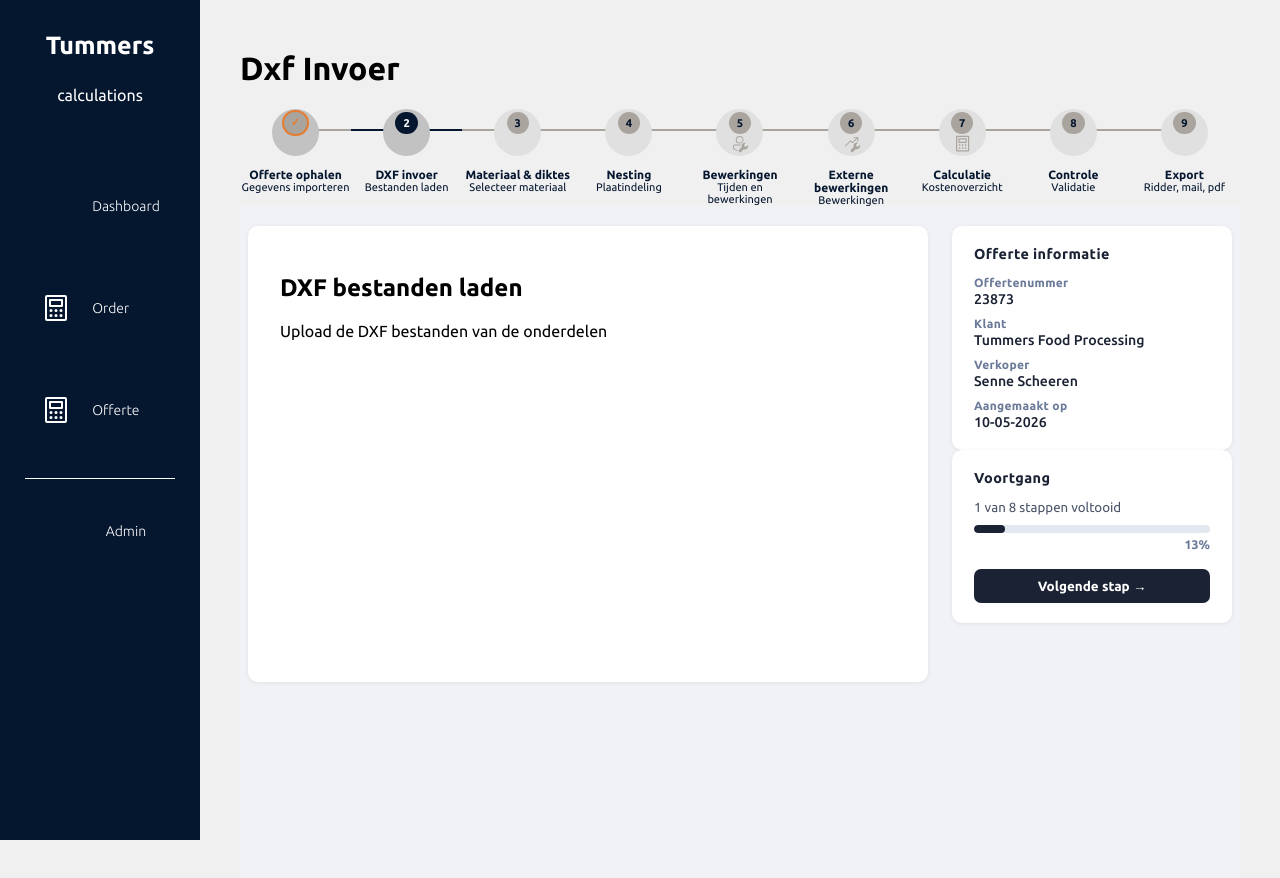
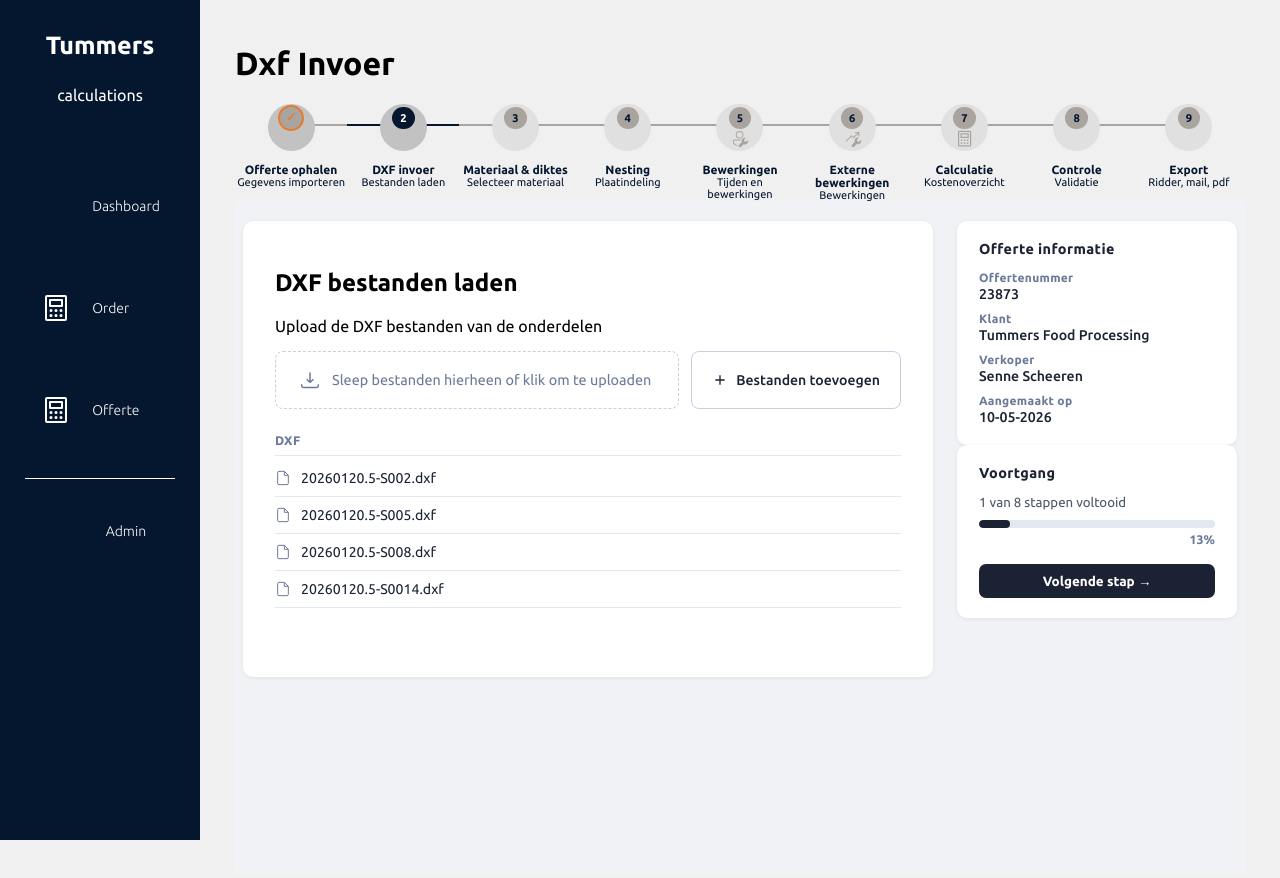
Before and after one commit to afroneko/calculation-tool, a React (Vite) app in the folder Frontend/frontend/: page /stap2 in a window 1280 px wide. Built offline with nearby package versions, Linux system fonts and the light colour scheme; some icons are missing.

Commit message:
Finished dxf invoer page - UI is not there yet, but layout is - Added page specific content

```diff
--- a/Frontend/frontend/src/layout/OfferteStapLayout.jsx
+++ b/Frontend/frontend/src/layout/OfferteStapLayout.jsx
@@ -3,7 +3,6 @@ import DetailCard from '../components/cards/detail/DetailCard';
 import ProgressCard from '../components/cards/progress/ProgressCard';
 
 export default function OfferteStapLayout({
-  title,
   children,
   offerte = {},
   voortgang = { stap: 2, totaal: 8 },
--- a/Frontend/frontend/src/pages/stap2/DxfInvoer.css
+++ b/Frontend/frontend/src/pages/stap2/DxfInvoer.css
@@ -1,3 +1,90 @@
 .dxf-invoer-page {
-    margin: 5px;
+  display: flex;
+  flex-direction: column;
 }
+
+.dxf-invoer__subtitle {
+  margin: 0 0 20px;
+  color: #4a5568;
+  font-size: 0.9rem;
+}
+
+/* Upload rij: dropzone + knop naast elkaar */
+.dxf-invoer__upload-row {
+  display: flex;
+  gap: 12px;
+  align-items: stretch;
+  margin-bottom: 24px;
+}
+
+/* Dropzone */
+.dxf-invoer__dropzone {
+  flex: 1;
+  display: flex;
+  align-items: center;
+  gap: 12px;
+  padding: 18px 24px;
+  border: 1.5px dashed #c8d0e0;
+  border-radius: 8px;
+  color: #6b7a99;
+  font-size: 0.9rem;
+  cursor: pointer;
+  transition: background 0.15s, border-color 0.15s;
+}
+
+.dxf-invoer__dropzone:hover {
+  background: #f7f9fc;
+  border-color: #a0aec0;
+}
+
+/* Bestanden toevoegen knop */
+.dxf-invoer__add-btn {
+  display: flex;
+  align-items: center;
+  gap: 8px;
+  padding: 0 20px;
+  border: 1.5px solid #c8d0e0;
+  border-radius: 8px;
+  color: #1a2233;
+  font-size: 0.88rem;
+  font-weight: 500;
+  cursor: pointer;
+  white-space: nowrap;
+  transition: background 0.15s;
+}
+
+.dxf-invoer__add-btn:hover {
+  background: #f0f2f5;
+}
+
+/* Bestandslijst */
+.dxf-invoer__file-list {
+  display: flex;
+  flex-direction: column;
+}
+
+.dxf-invoer__file-list-header {
+  font-size: 0.78rem;
+  font-weight: 600;
+  color: #6b7a99;
+  text-transform: uppercase;
+  letter-spacing: 0.4px;
+  padding-bottom: 8px;
+  border-bottom: 1px solid #e2e8f0;
+  margin-bottom: 4px;
+}
+
+.dxf-invoer__file-row {
+  display: flex;
+  align-items: center;
+  gap: 10px;
+  padding: 10px 0;
+  border-bottom: 1px solid #e2e8f0;
+  color: #1a2233;
+  font-size: 0.88rem;
+}
+
+.dxf-invoer__file-row svg {
+  flex-shrink: 0;
+  color: #6b7a99;
+}
--- a/Frontend/frontend/src/pages/stap2/DxfInvoer.jsx
+++ b/Frontend/frontend/src/pages/stap2/DxfInvoer.jsx
@@ -2,9 +2,27 @@ import "./DxfInvoer.css";
 import Progressbar from "../../components/progressbar/Progressbar";
 import OfferteStapLayout from "../../layout/OfferteStapLayout";
 import { useNavigate } from "react-router-dom";
+import { useState } from "react";
 
 export default function DxfInvoer() {
 const navigate = useNavigate();
+const [files, setFiles] = useState([
+    "20260120.5-S002.dxf",
+    "20260120.5-S005.dxf",
+    "20260120.5-S008.dxf",
+    "20260120.5-S0014.dxf",
+  ]);
+
+  function handleDrop(e) {
+    e.preventDefault();
+    const dropped = Array.from(e.dataTransfer.files).map((f) => f.name);
+    setFiles((prev) => [...prev, ...dropped]);
+  }
+
+  function handleFileInput(e) {
+    const picked = Array.from(e.target.files).map((f) => f.name);
+    setFiles((prev) => [...prev, ...picked]);
+  }
 
   return (
     <div className="dxf-invoer-page">
@@ -12,7 +30,6 @@ const navigate = useNavigate();
       <Progressbar />
 
        <OfferteStapLayout
-      title="Materiaal & diktes"
       offerte={{
         offertenummer: '23873',
         klant: 'Tummers Food Processing',
@@ -23,10 +40,55 @@ const navigate = useNavigate();
       onVorige={() => navigate('/stap/1')}
       onVolgende={() => navigate('/stap/3')}
     >
-      {/* Hier komt je tabel, form, of andere content */}
+
       <h2>DXF bestanden laden</h2>
       <p>Upload de DXF bestanden van de onderdelen</p>
-      {/* ... */}
+
+     <div className="dxf-invoer__upload-row">
+          <div
+            className="dxf-invoer__dropzone"
+            onDrop={handleDrop}
+            onDragOver={(e) => e.preventDefault()}
+            onClick={() => document.getElementById("dxf-file-input").click()}
+          >
+            <svg width="20" height="20" viewBox="0 0 24 24" fill="none" stroke="currentColor" strokeWidth="1.8">
+              <path d="M12 15V3m0 12-4-4m4 4 4-4" />
+              <path d="M2 17v2a2 2 0 0 0 2 2h16a2 2 0 0 0 2-2v-2" />
+            </svg>
+            Sleep bestanden hierheen of klik om te uploaden
+          </div>
+
+          <label className="dxf-invoer__add-btn">
+            <input
+              id="dxf-file-input"
+              type="file"
+              multiple
+              accept=".dxf"
+              style={{ display: "none" }}
+              onChange={handleFileInput}
+            />
+            <svg width="16" height="16" viewBox="0 0 24 24" fill="none" stroke="currentColor" strokeWidth="2">
+              <path d="M12 5v14M5 12h14" />
+            </svg>
+            Bestanden toevoegen
+          </label>
+        </div>
+
+        {/* Bestandslijst */}
+        {files.length > 0 && (
+          <div className="dxf-invoer__file-list">
+            <span className="dxf-invoer__file-list-header">DXF</span>
+            {files.map((name, i) => (
+              <div key={i} className="dxf-invoer__file-row">
+                <svg width="16" height="16" viewBox="0 0 24 24" fill="none" stroke="currentColor" strokeWidth="1.5">
+                  <path d="M14 2H6a2 2 0 0 0-2 2v16a2 2 0 0 0 2 2h12a2 2 0 0 0 2-2V8z" />
+                  <path d="M14 2v6h6" />
+                </svg>
+                <span>{name}</span>
+              </div>
+            ))}
+          </div>
+        )}
     </OfferteStapLayout>
     </div>
   );
--- a/Frontend/frontend/src/styles/layout.css
+++ b/Frontend/frontend/src/styles/layout.css
@@ -34,124 +34,3 @@
           box-shadow: 0 1px 4px rgba(0,0,0,0.07);
           min-height: 400px;
         }
-
-        /* Sidebar kaartjes */
-        .offerte-stap-layout__card {
-          background: #ffffff;
-          border-radius: 10px;
-          padding: 20px 22px;
-          box-shadow: 0 1px 4px rgba(0,0,0,0.07);
-        }
-        .offerte-stap-layout__card + .offerte-stap-layout__card {
-          margin-top: 16px;
-        }
-
-        .offerte-stap-layout__card-title {
-          margin: 0 0 14px;
-          font-size: 0.9rem;
-          font-weight: 700;
-          color: #1a2233;
-          text-transform: uppercase;
-          letter-spacing: 0.4px;
-        }
-
-        /* Info lijst */
-        .offerte-stap-layout__info-list {
-          margin: 0;
-          display: grid;
-          grid-template-columns: auto 1fr;
-          row-gap: 8px;
-          column-gap: 12px;
-        }
-        .offerte-stap-layout__info-list dt {
-          font-size: 0.78rem;
-          font-weight: 600;
-          color: #6b7a99;
-          text-transform: uppercase;
-          letter-spacing: 0.3px;
-          white-space: nowrap;
-        }
-        .offerte-stap-layout__info-list dd {
-          margin: 0;
-          font-size: 0.88rem;
-          color: #1a2233;
-          font-weight: 500;
-        }
-
-        /* Voortgangsbalk */
-        .offerte-stap-layout__progress-label {
-          margin: 0 0 10px;
-          font-size: 0.83rem;
-          color: #4a5568;
-        }
-        .offerte-stap-layout__progress-track {
-          background: #e2e8f0;
-          border-radius: 999px;
-          height: 8px;
-          overflow: hidden;
-        }
-        .offerte-stap-layout__progress-fill {
-          height: 100%;
-          background: #1a2233;
-          border-radius: 999px;
-          transition: width 0.4s ease;
-        }
-        .offerte-stap-layout__progress-pct {
-          display: block;
-          text-align: right;
-          font-size: 0.78rem;
-          color: #6b7a99;
-          margin-top: 4px;
-          font-weight: 600;
-        }
-
-        /* Navigatieknoppen */
-        .offerte-stap-layout__actions {
-          display: flex;
-          gap: 10px;
-          margin-top: 18px;
-        }
-        .offerte-stap-layout__btn {
-          flex: 1;
-          padding: 9px 12px;
-          border-radius: 7px;
-          font-size: 0.84rem;
-          font-weight: 600;
-          cursor: pointer;
-          border: none;
-          transition: background 0.15s, opacity 0.15s;
-        }
-        .offerte-stap-layout__btn--secondary {
-          background: #f0f2f5;
-          color: #1a2233;
-          border: 1px solid #d1d9e6;
-        }
-        .offerte-stap-layout__btn--secondary:hover:not(:disabled) {
-          background: #e2e8f0;
-        }
-        .offerte-stap-layout__btn--secondary:disabled {
-          opacity: 0.4;
-          cursor: not-allowed;
-        }
-        .offerte-stap-layout__btn--primary {
-          background: #1a2233;
-          color: #ffffff;
-        }
-        .offerte-stap-layout__btn--primary:hover {
-          background: #263450;
-        }
-
-        /* Responsive: onder elkaar op smalle schermen */
-        @media (max-width: 860px) {
-          .offerte-stap-layout__grid {
-            grid-template-columns: 1fr;
-          }
-          .offerte-stap-layout__sidebar {
-            display: grid;
-            grid-template-columns: 1fr 1fr;
-            gap: 16px;
-          }
-          .offerte-stap-layout__card + .offerte-stap-layout__card {
-            margin-top: 0;
-          }
-        }
```
